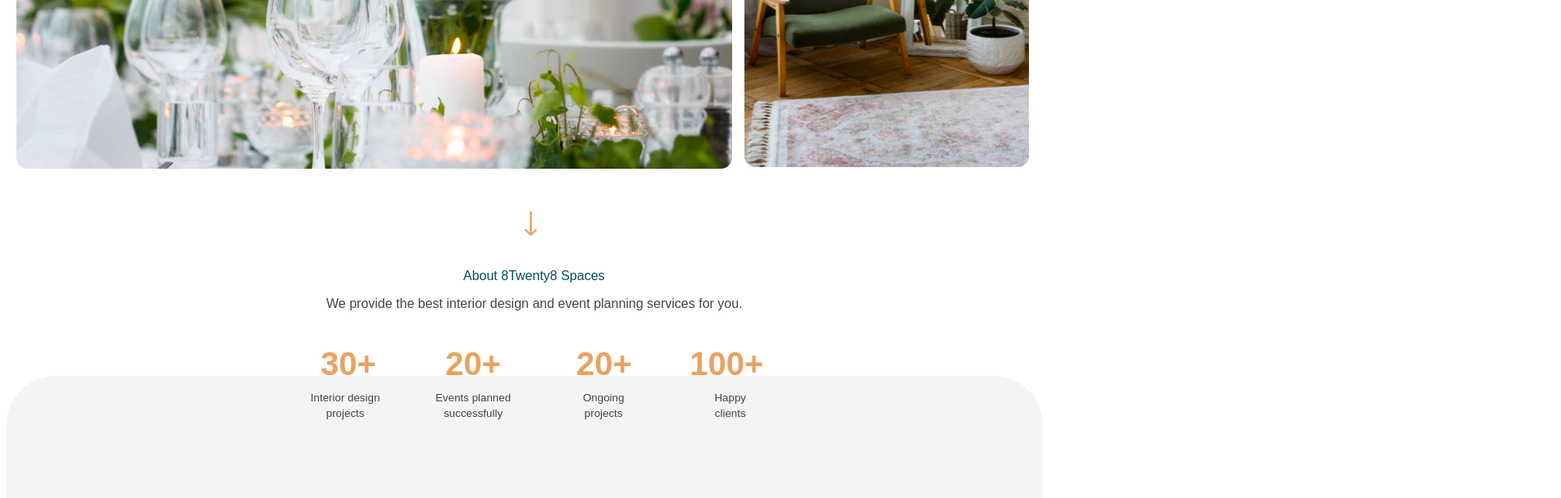
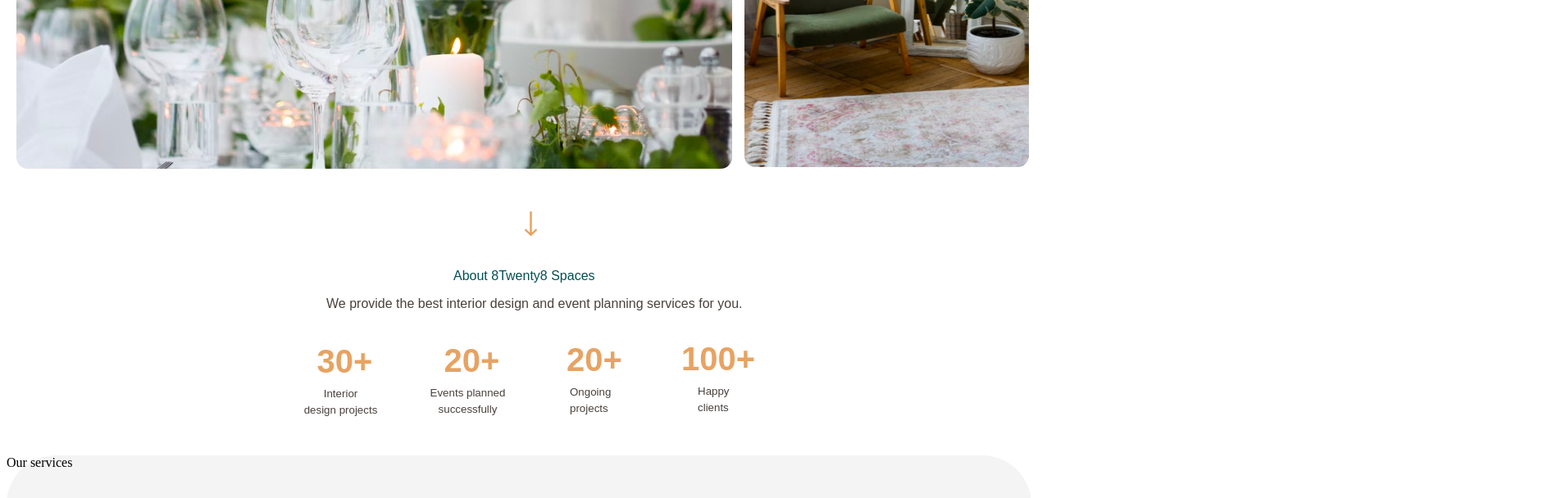
Before and after one commit to adelin-gatsigazi/Twenty-Eight, a plain HTML site: page index.html in a window 1280 px wide. Shown: the part 628-1236 px from the top of the page at 82% size, 1904 px wide, since content can reach past the window. Drawn offline with Linux system fonts and the light colour scheme.

Commit message:
third push

```diff
--- a/index.html
+++ b/index.html
@@ -25,16 +25,16 @@
    </div>
    <div class="numeric">
     <h1 class="thirty-plus">30+</h1>
-    <p id="interior">Interior design<br id="projects">projects</br></p>
+    <p id="interior">Interior <br>design projects</br></p>
     <h1 class="twenty-plus">20+</h1>
-    <p id="event">Events planned<br>successfully</br></p>
+    <p id="event">Events planned <br>successfully</br></p>
     <h1 class="second-twenty">20+</h1>
-    <p id="ongoing">Ongoing<br>projects</br></p>
+    <p id="ongoing">Ongoing <br>projects</br></p>
     <h1 class="hundred-plus">100+</h1>
-    <p id="happy">Happy<br>clients</br></p>
+    <p id="happy">Happy <br>clients</br></p>
    </div>
    <div class="rectangle">
-
+      <p class="our-service">Our services</p>
    </div>
 </body>
 </html>
--- a/stylesheet.css
+++ b/stylesheet.css
@@ -61,7 +61,7 @@
 .rotation-corner {
     position: absolute;
     right: 467px;
-    bottom: 175px;
+    bottom: 195px;
 }
 .ellipse-corner {
     position: absolute;
@@ -87,10 +87,8 @@
 }
 .about-twenty {
     position: relative;
-    left: 50%;
-    right: 50%;
     top: 70px;
-    margin-left: -75px;
+    margin-left: 545px;
     color:#004F52;
     font-family: "Poppins", sans-serif;
 }
@@ -102,43 +100,78 @@
     font-family: "Poppins", sans-serif;
 }
 .numeric {
-    display: flex;
-    position: relative;
+    position: absolute;
     text-align: center;
-    top: 70px;
+    top: 1020px;
     right: 50%;
     left: 50%;
-    margin-left: -249px;
-    gap: 80px;
+    margin-left: -269px;
+    gap: 90px;
 }
-.thirty-plus, .twenty-plus, .second-twenty, .hundred-plus {
+.thirty-plus {
     color: #E7A362;
     font-family: "Poppins", sans-serif;
     font-size: 40px;
+    margin-right: 170px;
 }
-#interior, #event {
+#interior {
     color: #49413D;
     font-family: "Poppins", sans-serif;
-    margin-top: 80px;
-    margin-left: -160px;
+    margin-top: -20px;
+    margin-left: -180px;
     font-size: smaller;
     line-height: 1.5;
 }
-#ongoing, #happy{
+.twenty-plus {
+    color: #E7A362;
+    font-family: "Poppins", sans-serif;
+    font-size: 40px;
+    margin-top: -106px;
+    margin-left: 140px;
+}
+#event {
     color: #49413D;
     font-family: "Poppins", sans-serif;
-    margin-top: 80px;
-    margin-left: -140px;
     font-size: smaller;
     line-height: 1.5;
+    margin-top: -20px;
+    margin-left: 130px;
 }
-#projects {
-    color: red;
+.second-twenty {
+    color: #E7A362;
+    font-family: "Poppins", sans-serif;
+    font-size: 40px;
+    margin-top: -106px;
+    margin-left: 320px;
+}
+#ongoing {
+    color: #49413D;
+    font-family: "Poppins", sans-serif;
+    font-size: smaller;
+    line-height: 1.5;
+    margin-top: -20px;
+    margin-left: 324px;
+}
+.hundred-plus {
+    color: #E7A362;
+    font-family: "Poppins", sans-serif;
+    font-size: 40px;
+    margin-top: -106px;
+    margin-left: 460px;
+}
+#happy{
+    color: #49413D;
+    font-family: "Poppins", sans-serif;
+    font-size: smaller;
+    line-height: 1.5;
+    margin-top: -20px;
+    margin-left: 480px;
 }
 .rectangle {
-    width: 100%;
+    position: relative;
+    top: 230px;
+    width: 1250px;
     height: 648px;
-    top: 0px;
     background: #F4F4F4;
     border-radius: 60px 60px 0px 0px;
 }
```
